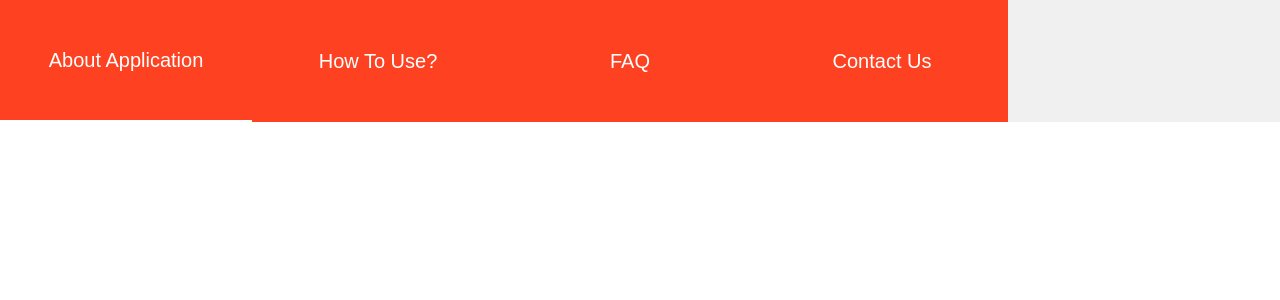
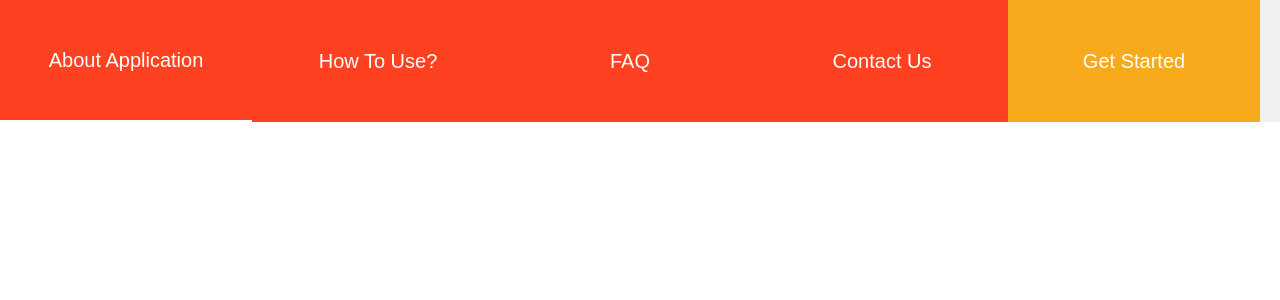
Before and after one commit to BurakSahin00/project-management-app, a Next.js app: page /navigation/AboutApplication in a window 1280 px wide. Shown: the top 300 px of the page. Built offline with nearby package versions, Linux system fonts and the light colour scheme.

Commit message:
Get Started sayfası eklendi

```diff
--- /dev/null
+++ b/src/app/components/get-started-button/GetStartedHeaderButton.tsx
@@ -0,0 +1,16 @@
+import React from 'react'
+import styles from './get-started-button-header.module.css';
+
+type GetStartedHeaderButtonProps = {
+  active?: boolean;
+}
+
+const GetStartedHeaderButton: React.FC<GetStartedHeaderButtonProps> = ({active}) => {
+  return (
+    <div className={`${styles.button} ${active ? styles.active : ''}`}>
+      <h5 className={styles.headerText}>Get Started</h5>
+    </div>
+  )
+}
+
+export default GetStartedHeaderButton
--- /dev/null
+++ b/src/app/components/get-started-button/get-started-button-header.module.css
@@ -0,0 +1,21 @@
+.button {
+  background-color: #F6AA1C;
+  display: flex;
+  align-items: center;
+  justify-content: center;
+  height: 122px;
+  width: 252px;
+  cursor: pointer;
+}
+
+.headerText {
+  font-size: 20px;
+  font-weight: 500;
+  color: #ffffff;
+  text-align: center;
+}
+
+.active {
+    display: flex;
+    border-bottom: #ffffff 2px solid;
+}
--- a/src/app/components/welcome-header/WelcomeHeader.tsx
+++ b/src/app/components/welcome-header/WelcomeHeader.tsx
@@ -3,8 +3,10 @@
 import React from 'react'
 import { usePathname } from 'next/navigation'
 import WelcomeHeaderButton from '../welcome-header-button/WelcomeHeaderButton'
+import GetStartedHeaderButton from '../get-started-button/GetStartedHeaderButton'
 import styles from './welcome-header.module.css'
 import Link from 'next/link'
+
 
 const HeaderButtons = [
     { title: 'About Application', path: '/navigation/AboutApplication' },
@@ -28,6 +30,11 @@ const WelcomeHeader: React.FC = () => {
                     </Link>
                 ))
             }
+            <Link href="/navigation/GetStarted">
+                <GetStartedHeaderButton
+                    active={pathname === '/navigation/GetStarted'}
+                />
+            </Link>
         </div>
     )
 }
--- a/src/app/navigation/layout.tsx
+++ b/src/app/navigation/layout.tsx
@@ -1,4 +1,5 @@
 'use client'
+
 import React from "react";
 import WelcomeHeader from "../components/welcome-header/WelcomeHeader";
 
--- a/src/app/page.tsx
+++ b/src/app/page.tsx
@@ -2,7 +2,6 @@ import React from 'react'
 import styles from './page.module.css'
 import WelcomeCard from './components/welcome-cards/WelcomeCard'
 import GetStartedButton from './components/get-started-button/GetStartedButton';
-import path from 'path';
 
 const cards = [
   { title: 'About Application', path: '/navigation/AboutApplication' },
```
Also changed, not shown: src/app/navigation/GetStarted/page.tsx (added, +11 -0 lines).
